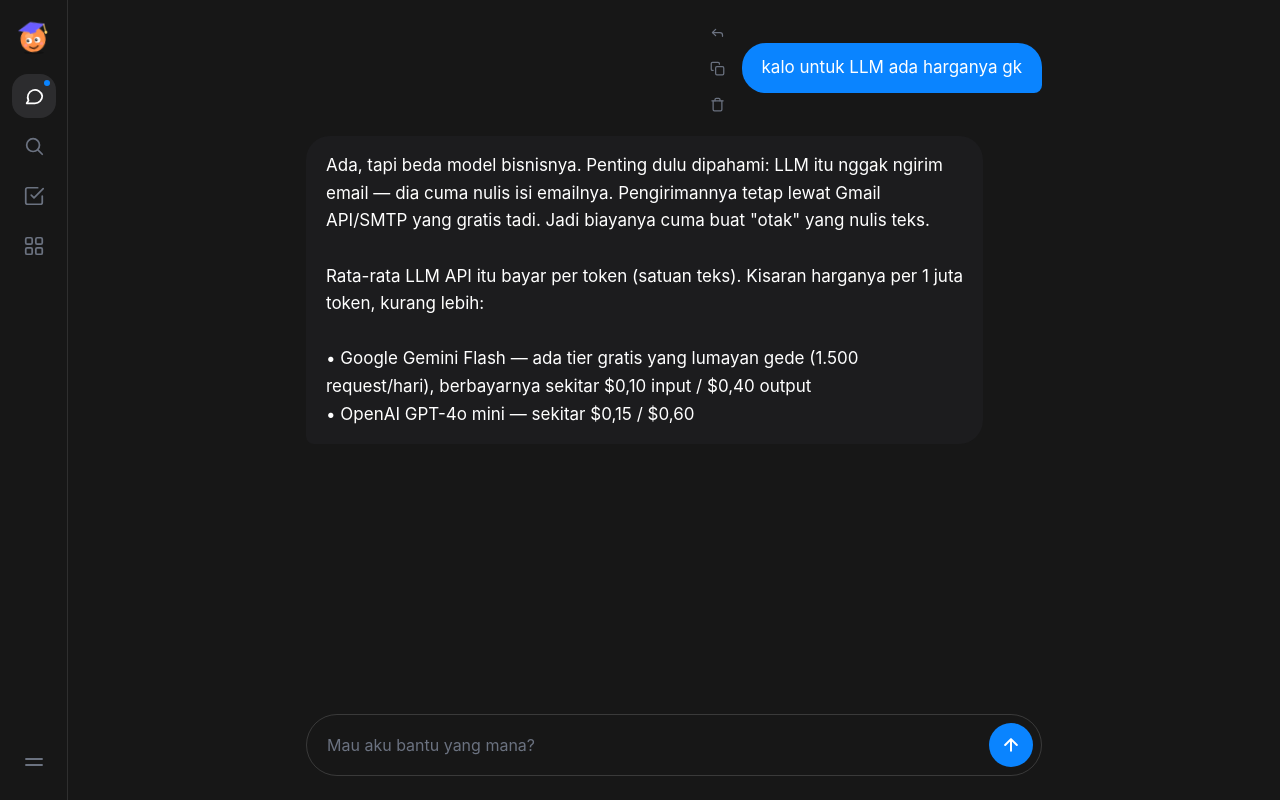
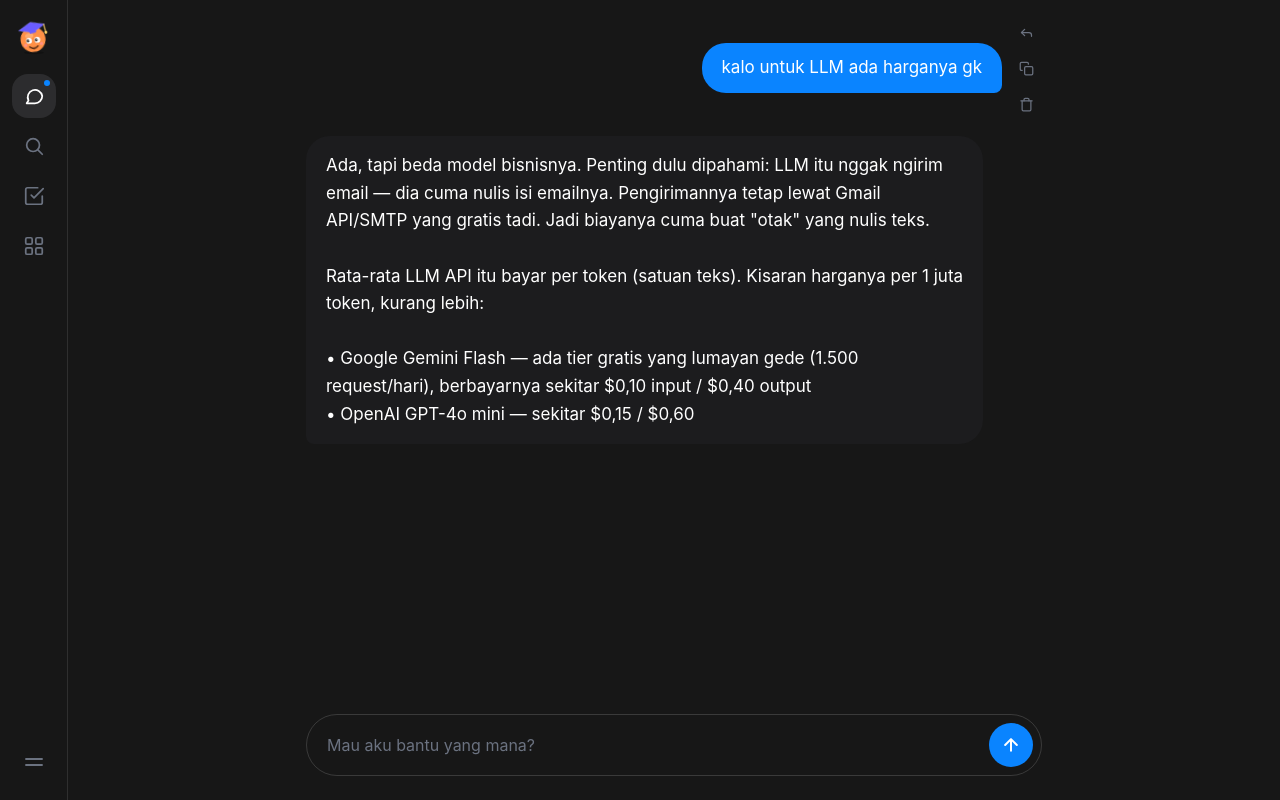
Before and after one commit to Rain-dev-187/smart-virtual-assistant-llm, a React (Vite) app in the folder frontend/: page / in a window 1280 px wide. Built offline with nearby package versions, Linux system fonts and the light colour scheme.

Commit message:
Tombol aksi pindah ke kanan bubble (ala muse.ai)

```diff
--- a/frontend/src/components/ChatScreen.jsx
+++ b/frontend/src/components/ChatScreen.jsx
@@ -81,7 +81,7 @@ export default function ChatScreen({ onOpenDrawer, onOpenMenu, onToggleChatSide,
 
   /* 3 tombol aksi di sebelah bubble sendiri */
   const TombolAksi = ({ idx }) => (
-    <div className="flex flex-col gap-1 mr-1 shrink-0">
+    <div className="flex flex-col gap-1 ml-1 shrink-0">
       <button
         onClick={() => aksiBalas(idx)}
         title="Balas"
@@ -125,13 +125,13 @@ export default function ChatScreen({ onOpenDrawer, onOpenMenu, onToggleChatSide,
       <div className="flex-1 overflow-y-auto no-scrollbar px-4 pt-14 pb-32 md:pt-4 md:pb-4 space-y-4" onClick={() => setMenu(null)}>
         <div className="flex justify-end">
           <div className="flex items-center gap-1">
-            <TombolAksi idx={0} />
             <div
               {...bubbleProps(0)}
               className="bg-accent text-white rounded-3xl rounded-br-lg px-5 py-3 max-w-[75%] md:max-w-[95%] text-[17px] whitespace-pre-wrap select-none cursor-pointer"
             >
               {INITIAL[0].text}
             </div>
+            <TombolAksi idx={0} />
           </div>
         </div>
 
@@ -139,13 +139,13 @@ export default function ChatScreen({ onOpenDrawer, onOpenMenu, onToggleChatSide,
           m.role === "user" ? (
             <div key={i} className="flex justify-end">
               <div className="flex items-center gap-1">
-                <TombolAksi idx={i + 1} />
                 <div
                   {...bubbleProps(i + 1)}
                   className="bg-accent text-white rounded-3xl rounded-br-lg px-5 py-3 max-w-[75%] md:max-w-[95%] text-[17px] whitespace-pre-wrap select-none cursor-pointer"
                 >
                   {m.text}
                 </div>
+                <TombolAksi idx={i + 1} />
               </div>
             </div>
           ) : (
```
